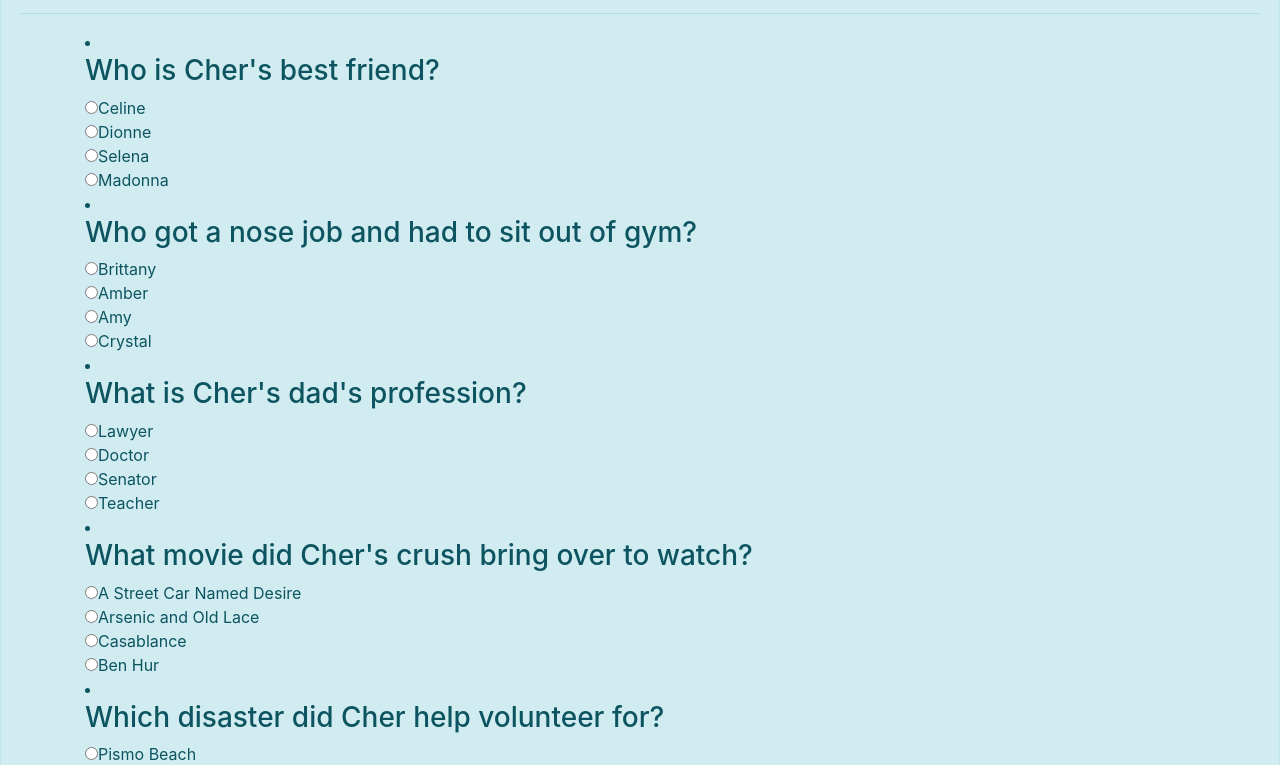
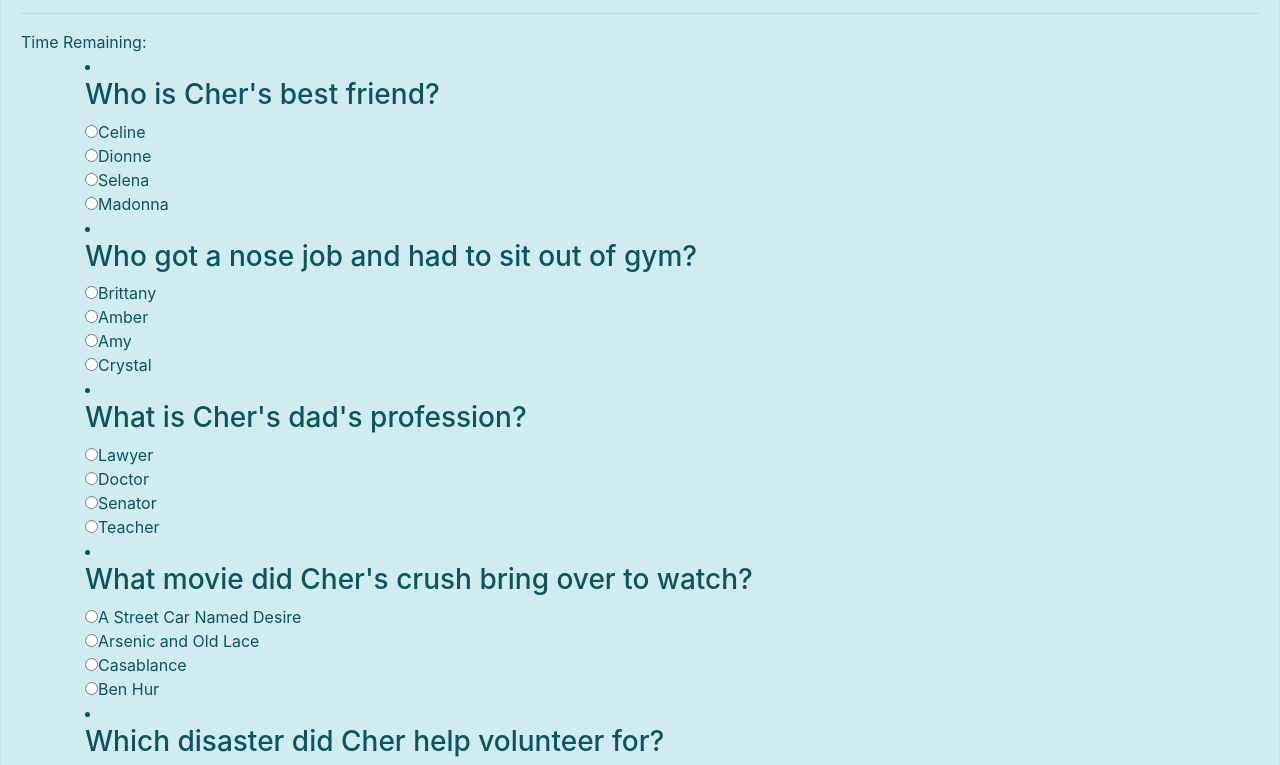
Before and after one commit to stappbot/Trivia-Game, a plain HTML site: page index.html in a window 1280 px wide. Shown: the part 121-886 px from the top of the page. Drawn offline with nearby package versions, Linux system fonts and the light colour scheme.

Commit message:
add remaining time div to html page

```diff
--- a/index.html
+++ b/index.html
@@ -20,6 +20,7 @@
         <p class="lead">This is a Clueless movie trivia game.</p>
       </div>
       <hr />
+      <div>Time Remaining: <span class = "time-remaining"></span></div>
       <div class="container">
         <div class="row row-centered">
           <div class="col-sm-12 mx-auto">
```
